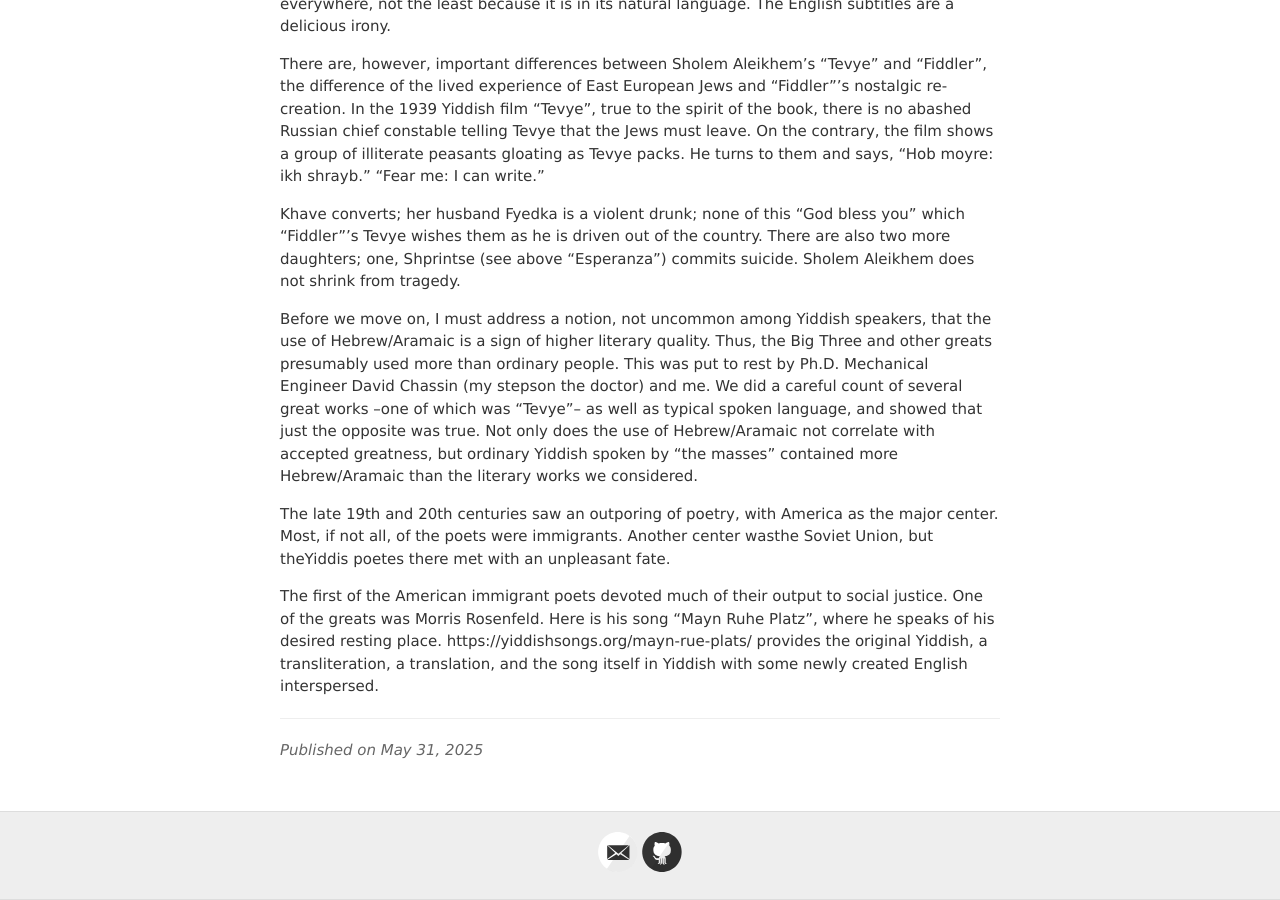
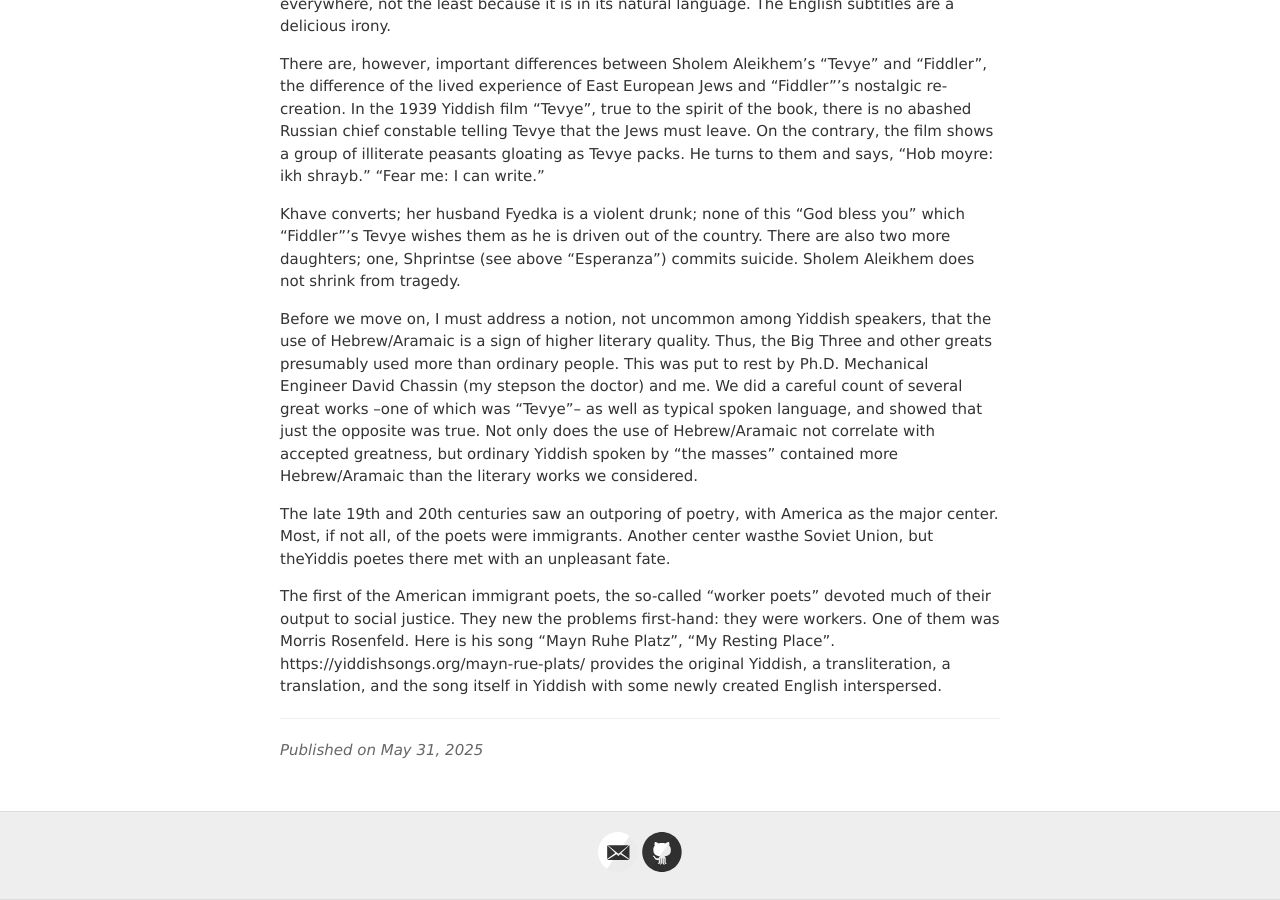
Before and after one commit to jvmallow/jvmallow.github.io, a Jekyll site: the page built from _posts/2025-05-31-Yiddish.md, in a window 1280 px wide and 900 px high, scrolled down 5682 px. Built offline with Jekyll 4.4.1, drawn with Linux system fonts in a browser that asks for light colours; a script that is not in the unit is left out.

Commit message:
Update 2025-05-31-Yiddish.md

```diff
--- a/_posts/2025-05-31-Yiddish.md
+++ b/_posts/2025-05-31-Yiddish.md
@@ -121,4 +121,4 @@ Before we move on, I must address a notion, not uncommon among Yiddish speakers,
 
 The late 19th and 20th centuries saw an outporing of poetry, with America as the major center.  Most, if not all, of the poets were immigrants. Another center wasthe Soviet Union, but theYiddis poetes there met with an unpleasant fate.
 
-The first of the American immigrant poets devoted much of their output to social justice. One of the greats was Morris Rosenfeld. Here is his song "Mayn Ruhe Platz", where he speaks of his desired resting place. https://yiddishsongs.org/mayn-rue-plats/ provides the original Yiddish, a transliteration, a translation, and the song itself in Yiddish with some newly created English interspersed.
+The first of the American immigrant poets, the so-called "worker poets" devoted much of their output to social justice. They new the problems first-hand: they were workers. One of them  was Morris Rosenfeld. Here is his song "Mayn Ruhe Platz", "My Resting Place". https://yiddishsongs.org/mayn-rue-plats/ provides the original Yiddish, a transliteration, a translation, and the song itself in Yiddish with some newly created English interspersed.
```
